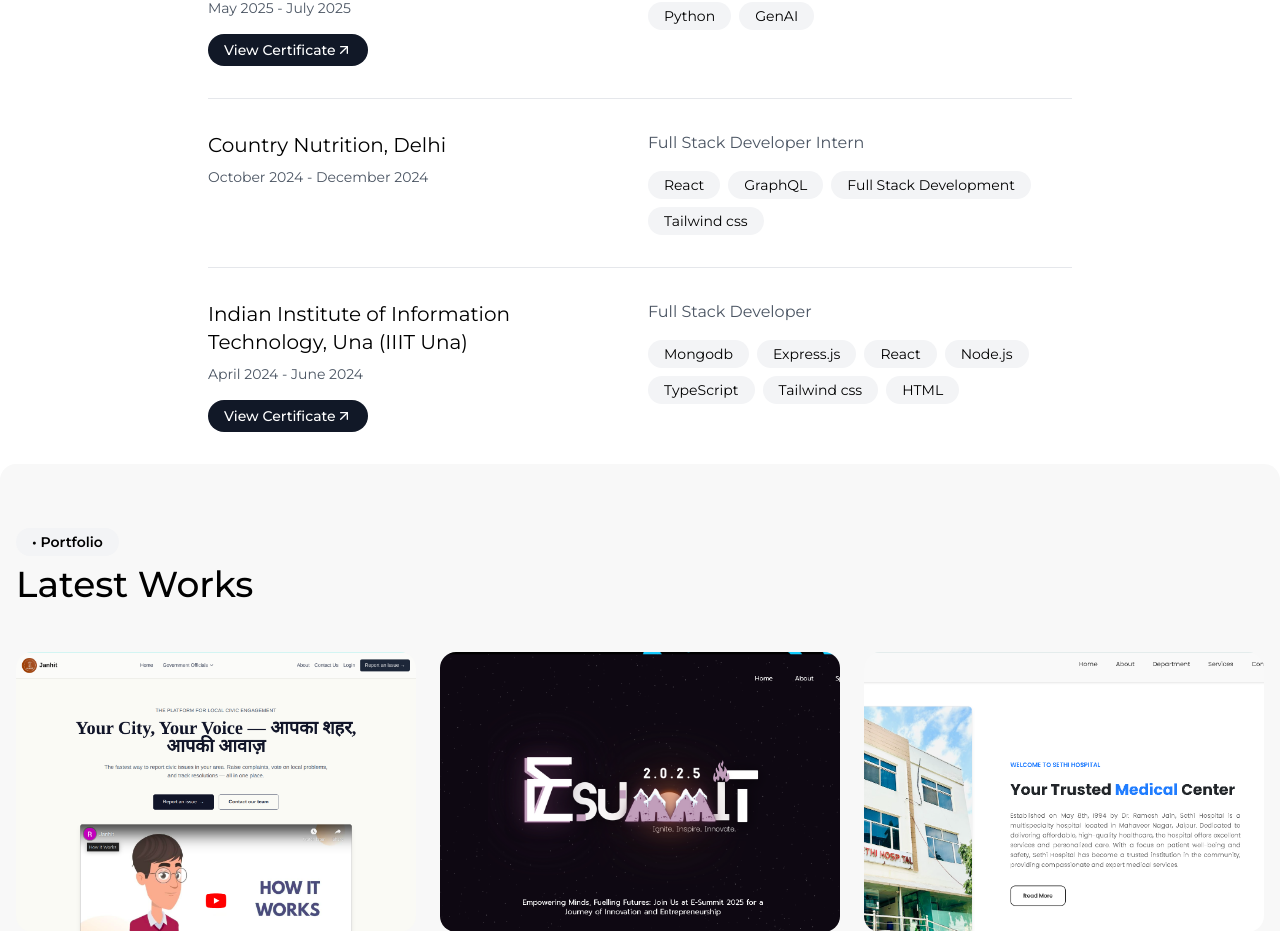
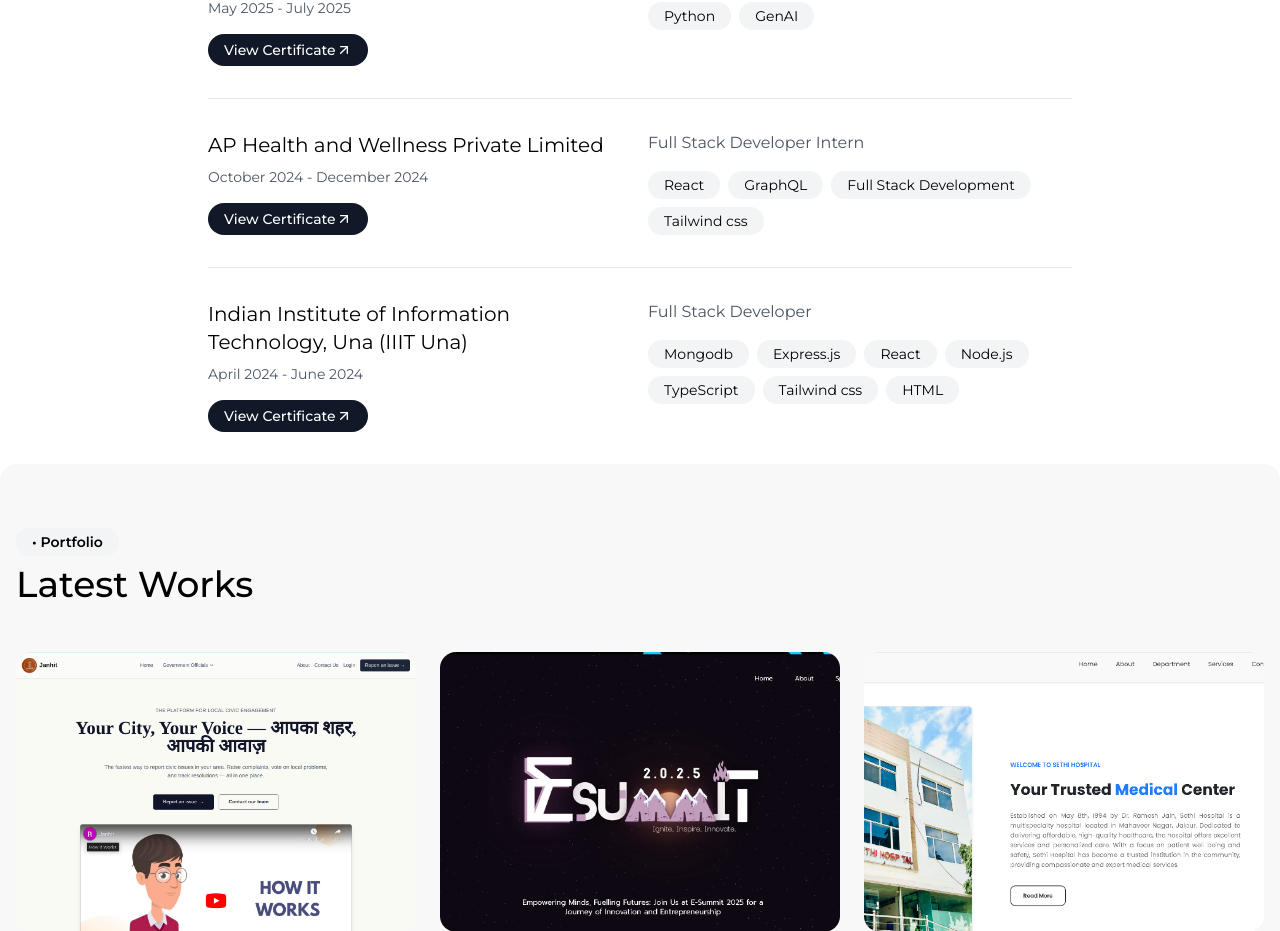
Before and after one commit to Rachit-31/My_Portfolio, a React (Vite) app in the folder Client/: page / in a window 1280 px wide. Shown: the part 2471-3402 px from the top of the page. Built offline with nearby package versions, Linux system fonts and the light colour scheme.

Commit message:
uploaded certificate of  first company

```diff
--- a/Client/src/static/Content.jsx
+++ b/Client/src/static/Content.jsx
@@ -79,10 +79,11 @@
     certificate: "https://drive.google.com/file/d/1sU0VpOvAU-87QK__TRg8rryBF9JEFA4N/view?usp=sharing"
   },
   {
-    company: "Country Nutrition, Delhi",
+    company: "AP Health and Wellness Private Limited",
     period: "October 2024 - December 2024",
     role: "Full Stack Developer Intern",
     tags: ["React", "GraphQL", "Full Stack Development", "Tailwind css"],
+    certificate: "https://drive.google.com/file/d/19cpijXlOQjS9pn-DHSKSoZH98qTS0Efg/view?usp=sharing"
   },
   {
     company: "Indian Institute of Information Technology, Una (IIIT Una)",
```
